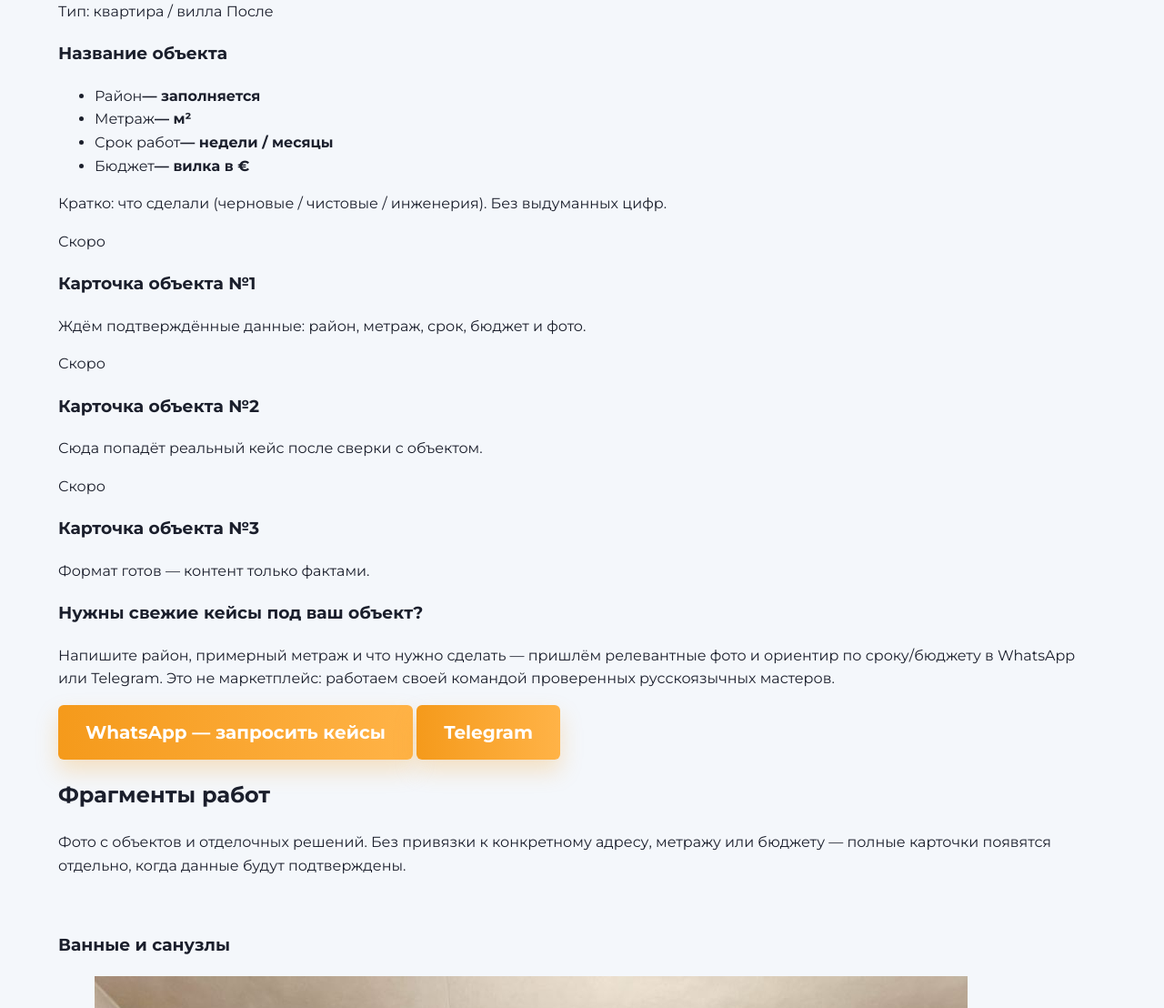
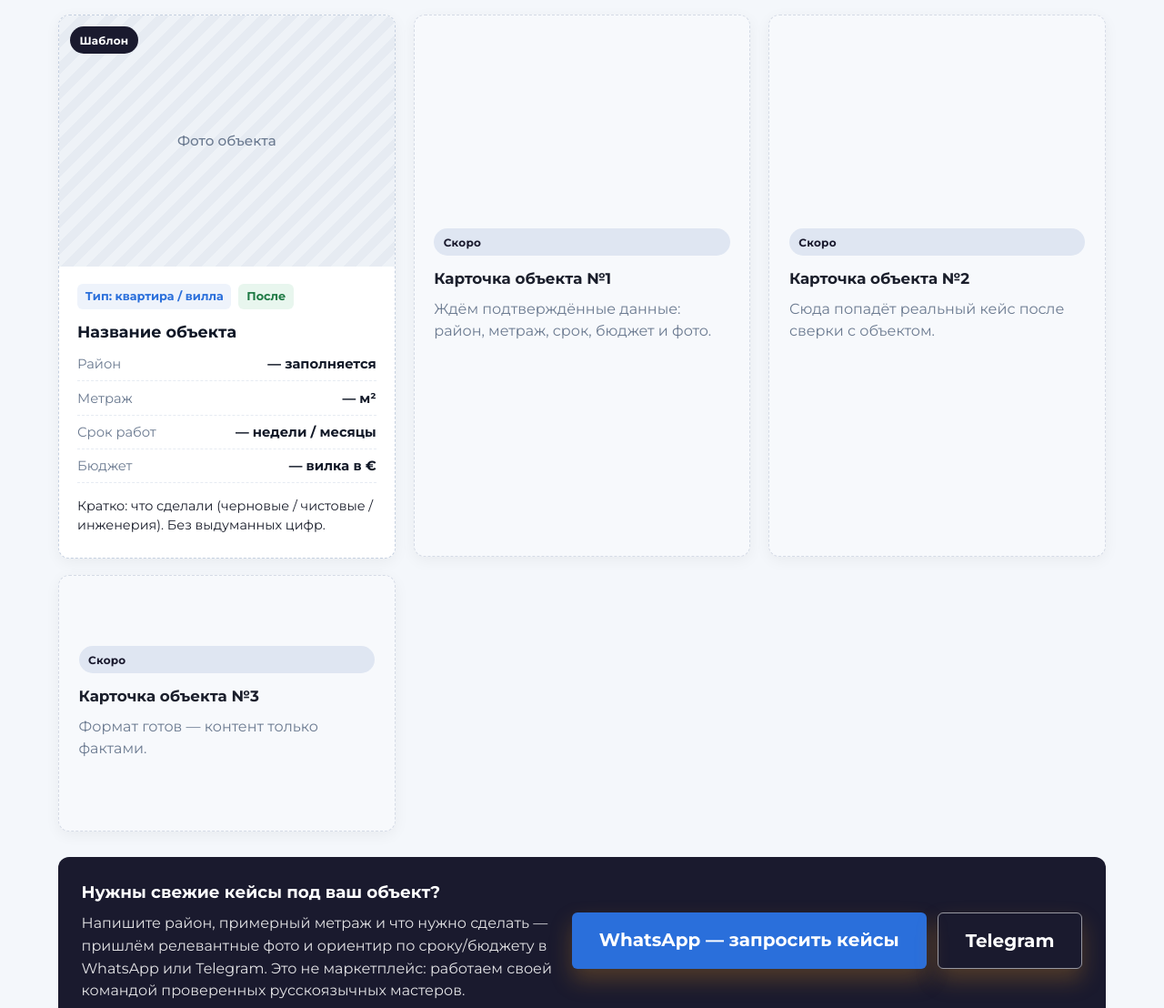
Before and after one commit to vladimir300992/proremont-antalya, a website built with webpack: page rphotos.html in a window 1280 px wide. Shown: the part 761-1869 px from the top of the page at 91% size. Built offline with nearby package versions, Linux system fonts and the light colour scheme.

Commit message:
feat(portfolio): styles for object cards and craft gallery

```diff
--- a/css/style.css
+++ b/css/style.css
@@ -2073,8 +2073,320 @@ img {
 }
 
 /* ------------------------------------------------------------------ */
-/* Gallery page (rphotos.html)                                        */
+/* Gallery / portfolio object cards (rphotos.html)                    */
 /* ------------------------------------------------------------------ */
+
+.portfolio-objects {
+  margin: 2.5rem 0 3rem;
+}
+
+.portfolio-objects-head h2 {
+  margin-bottom: 0.5rem;
+  text-align: left;
+}
+
+.portfolio-objects-note,
+.portfolio-gallery-note {
+  max-width: 820px;
+  color: var(--text);
+  line-height: 1.6;
+  margin: 0 0 1.5rem;
+}
+
+.object-cards {
+  display: grid;
+  grid-template-columns: repeat(auto-fit, minmax(280px, 1fr));
+  gap: 1.25rem;
+  margin-bottom: 1.75rem;
+}
+
+.object-card {
+  background: #fff;
+  border: 1px solid #e8ecf2;
+  border-radius: 12px;
+  overflow: hidden;
+  box-shadow: 0 4px 16px rgba(0, 0, 0, 0.05);
+  display: flex;
+  flex-direction: column;
+  min-height: 100%;
+}
+
+.object-card--template {
+  border-style: dashed;
+  border-color: #c5d0e0;
+  background: linear-gradient(180deg, #fafbfd 0%, #fff 40%);
+}
+
+.object-card--empty {
+  border-style: dashed;
+  border-color: #d5dbe6;
+  background: #f7f9fc;
+  min-height: 280px;
+  align-items: stretch;
+}
+
+.object-card__media {
+  position: relative;
+  aspect-ratio: 4 / 3;
+  background: #eef2f7;
+  overflow: hidden;
+}
+
+.object-card__media img {
+  width: 100%;
+  height: 100%;
+  object-fit: cover;
+  display: block;
+}
+
+.object-card__media--placeholder {
+  display: flex;
+  align-items: center;
+  justify-content: center;
+  background:
+    repeating-linear-gradient(
+      -45deg,
+      #eef2f7,
+      #eef2f7 10px,
+      #e6ebf2 10px,
+      #e6ebf2 20px
+    );
+}
+
+.object-card__placeholder-label {
+  color: #6b7a90;
+  font-weight: 500;
+  font-size: 0.95rem;
+}
+
+.object-badge {
+  position: absolute;
+  top: 12px;
+  left: 12px;
+  z-index: 1;
+  background: #1a1a2e;
+  color: #fff;
+  font-size: 0.75rem;
+  font-weight: 600;
+  letter-spacing: 0.02em;
+  padding: 0.35rem 0.65rem;
+  border-radius: 999px;
+}
+
+.object-badge--soft {
+  position: static;
+  display: inline-block;
+  background: #dfe6f2;
+  color: #1a1a2e;
+  margin-bottom: 0.75rem;
+}
+
+.object-card__body {
+  padding: 1.15rem 1.25rem 1.35rem;
+  display: flex;
+  flex-direction: column;
+  gap: 0.65rem;
+  flex: 1;
+}
+
+.object-card__meta {
+  display: flex;
+  flex-wrap: wrap;
+  gap: 0.5rem;
+  align-items: center;
+}
+
+.object-type,
+.object-stage {
+  font-size: 0.8rem;
+  font-weight: 600;
+  padding: 0.25rem 0.55rem;
+  border-radius: 6px;
+  background: #eef3fb;
+  color: #2a6fdb;
+}
+
+.object-stage {
+  background: #e8f6ee;
+  color: #1f7a45;
+}
+
+.object-card__title {
+  margin: 0;
+  font-size: 1.1rem;
+  color: var(--dark, #1a1a2e);
+}
+
+.object-facts {
+  list-style: none;
+  margin: 0;
+  padding: 0;
+  display: grid;
+  gap: 0.45rem;
+}
+
+.object-facts li {
+  display: flex;
+  justify-content: space-between;
+  gap: 0.75rem;
+  font-size: 0.92rem;
+  border-bottom: 1px dashed #e6ebf2;
+  padding-bottom: 0.35rem;
+}
+
+.object-facts li span {
+  color: #6b7a90;
+}
+
+.object-facts li strong {
+  font-weight: 600;
+  color: var(--dark, #1a1a2e);
+  text-align: right;
+}
+
+.object-card__note {
+  margin: 0.25rem 0 0;
+  font-size: 0.9rem;
+  line-height: 1.5;
+  color: var(--text);
+}
+
+.object-card__empty-inner {
+  padding: 1.5rem 1.35rem;
+  display: flex;
+  flex-direction: column;
+  justify-content: center;
+  height: 100%;
+}
+
+.object-card__empty-inner h3 {
+  margin: 0 0 0.5rem;
+  font-size: 1.05rem;
+}
+
+.object-card__empty-inner p {
+  margin: 0;
+  color: #6b7a90;
+  line-height: 1.5;
+  text-align: left;
+  max-width: none;
+}
+
+.portfolio-cta {
+  display: flex;
+  flex-wrap: wrap;
+  gap: 1.25rem;
+  align-items: center;
+  justify-content: space-between;
+  background: #1a1a2e;
+  color: #fff;
+  border-radius: 12px;
+  padding: 1.5rem 1.6rem;
+  margin: 0.5rem 0 2.5rem;
+}
+
+.portfolio-cta__text {
+  flex: 1 1 280px;
+  max-width: 640px;
+}
+
+.portfolio-cta__text h3 {
+  margin: 0 0 0.5rem;
+  font-size: 1.15rem;
+  color: #fff;
+}
+
+.portfolio-cta__text p {
+  margin: 0;
+  line-height: 1.55;
+  color: rgba(255, 255, 255, 0.88);
+  text-align: left;
+  max-width: none;
+}
+
+.portfolio-cta__actions {
+  display: flex;
+  flex-wrap: wrap;
+  gap: 0.75rem;
+}
+
+.portfolio-cta .btn {
+  background: #2a6fdb;
+  color: #fff;
+  border: none;
+}
+
+.portfolio-cta .btn:hover {
+  background: #1f5bb8;
+}
+
+.portfolio-cta .btn-outline {
+  background: transparent;
+  border: 1px solid rgba(255, 255, 255, 0.55);
+  color: #fff;
+}
+
+.portfolio-cta .btn-outline:hover {
+  background: rgba(255, 255, 255, 0.1);
+}
+
+.portfolio-gallery h2 {
+  margin-bottom: 0.5rem;
+}
+
+.craft-grid {
+  display: grid;
+  grid-template-columns: repeat(auto-fit, minmax(200px, 1fr));
+  gap: 1rem;
+  margin-top: 1rem;
+}
+
+.craft-item {
+  margin: 0;
+  background: #fff;
+  border-radius: 10px;
+  overflow: hidden;
+  box-shadow: 0 3px 12px rgba(0, 0, 0, 0.05);
+  border: 1px solid #eef1f6;
+}
+
+.craft-item img {
+  width: 100%;
+  aspect-ratio: 1 / 1;
+  object-fit: cover;
+  display: block;
+}
+
+.craft-item figcaption {
+  padding: 0.55rem 0.75rem 0.7rem;
+  font-size: 0.85rem;
+  color: #5a6a80;
+}
+
+.work-section h3 {
+  font-size: 1.25rem;
+  margin: 0 0 0.25rem;
+  color: var(--dark, #1a1a2e);
+  text-align: left;
+}
+
+@media (max-width: 640px) {
+  .portfolio-cta {
+    padding: 1.25rem;
+  }
+
+  .object-facts li {
+    flex-direction: column;
+    gap: 0.15rem;
+  }
+
+  .object-facts li strong {
+    text-align: left;
+  }
+}
+
+/* Legacy gallery helpers (kept for compatibility) */
+
 
 /* Grid layout for gallery images */
 .gallery-grid {
```
